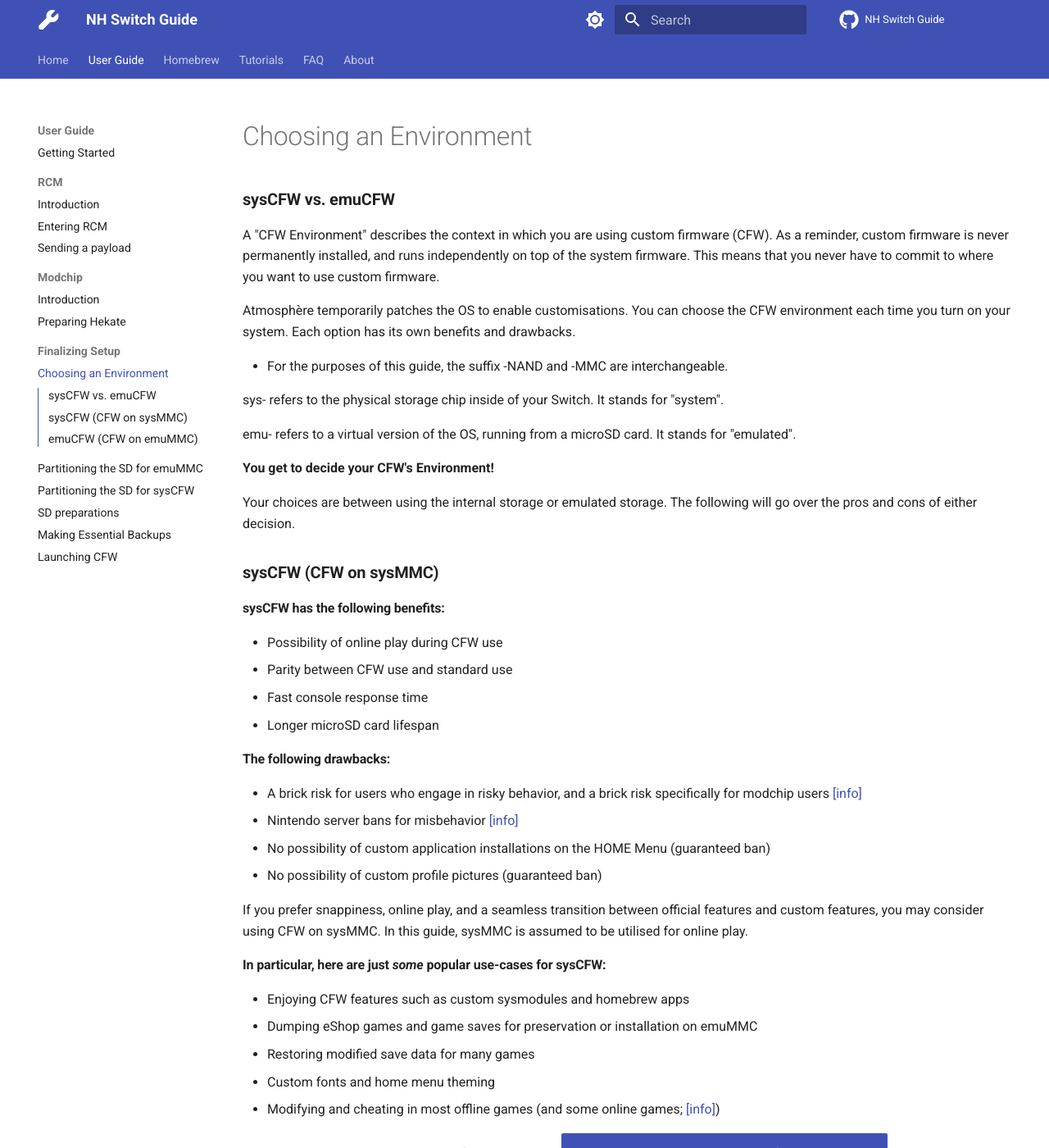
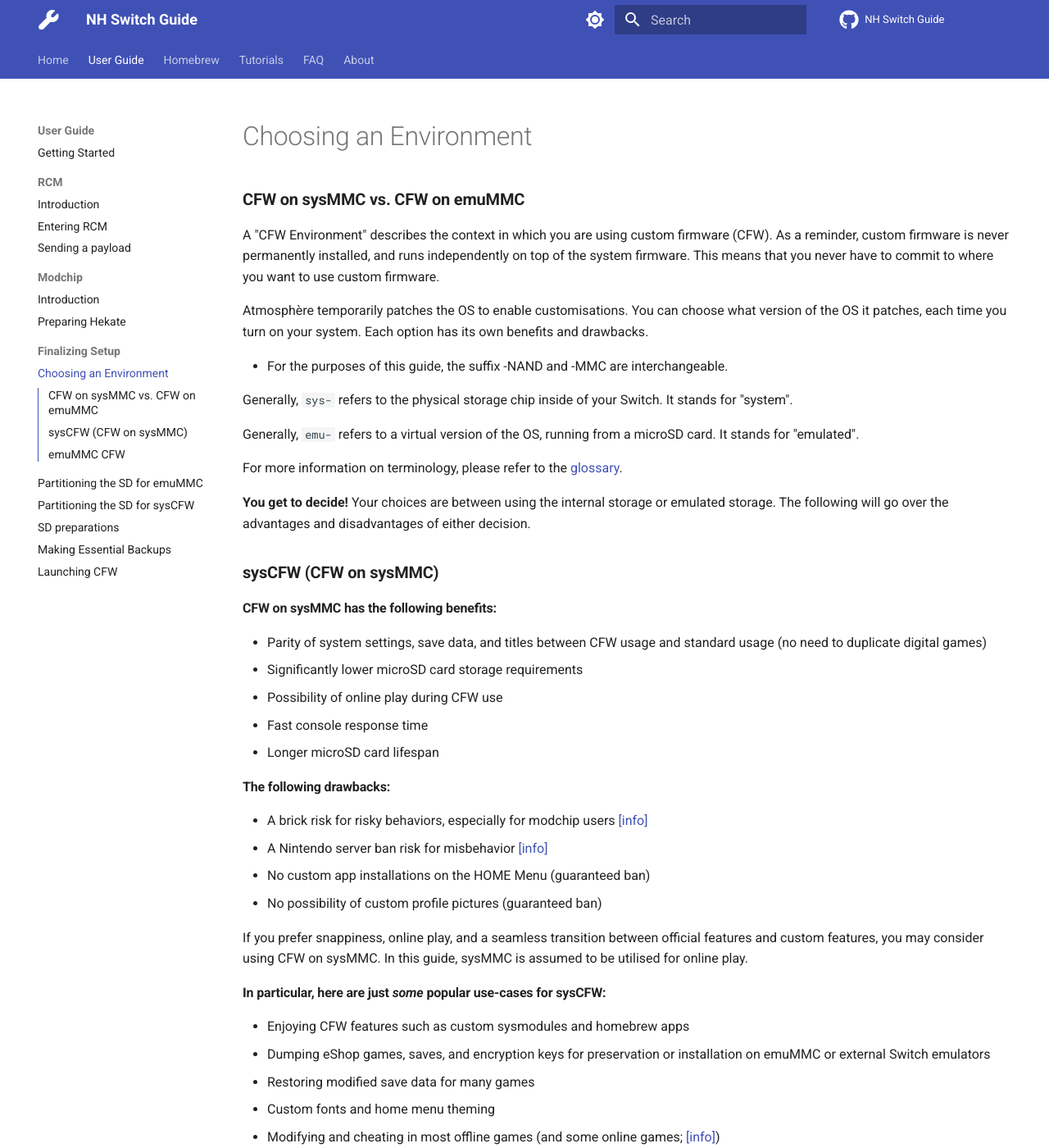
Before and after one commit to nh-server/switch-guide, an MkDocs documentation site: the page built from docs/user_guide/all/cfw_environment.md, in a window 1280 px wide and 1400 px high. Shown: the whole window at 82% size. Built offline with MkDocs 1.6.1 and Material for MkDocs 9.7.7, drawn with Linux system fonts in a browser that asks for light colours; comment, search, counter and statistics services are not loaded; some of the changed text lies outside the part shown.

Commit message:
Reverted terminology parity, add link to glossary, add FAQ
Clarify what a person who only cares to emulate might want to choose as well
Moved both buttons to the bottom again to force readers to read through all advantages and disadvantages

```diff
--- a/docs/user_guide/all/cfw_environment.md
+++ b/docs/user_guide/all/cfw_environment.md
@@ -1,34 +1,35 @@
-### **sysCFW vs. emuCFW**
+### **CFW on sysMMC vs. CFW on emuMMC**
 
 A "CFW Environment" describes the context in which you are using custom firmware (CFW).
 As a reminder, custom firmware is never permanently installed, and runs independently on top of the system firmware. This means that you never have to commit to where you want to use custom firmware.
 
-Atmosphère temporarily patches the OS to enable customisations. You can choose the CFW environment each time you turn on your system. Each option has its own benefits and drawbacks.
+Atmosphère temporarily patches the OS to enable customisations. You can choose what version of the OS it patches, each time you turn on your system. Each option has its own benefits and drawbacks.
 
  - For the purposes of this guide, the suffix -NAND and -MMC are interchangeable.
 
-sys- refers to the physical storage chip inside of your Switch. It stands for "system".
+Generally, `sys-` refers to the physical storage chip inside of your Switch. It stands for "system".
 
-emu- refers to a virtual version of the OS, running from a microSD card. It stands for "emulated".
+Generally, `emu-` refers to a virtual version of the OS, running from a microSD card. It stands for "emulated".
 
-**You get to decide your CFW's Environment!**
+For more information on terminology, please refer to the [glossary](../../extras/glossary.md).
 
-Your choices are between using the internal storage or emulated storage. The following will go over the pros and cons of either decision.
+**You get to decide!** Your choices are between using the internal storage or emulated storage. The following will go over the advantages and disadvantages of either decision.
 
 ### **sysCFW (CFW on sysMMC)**
-#### **sysCFW has the following benefits:**
+#### **CFW on sysMMC has the following benefits:**
 
+* Parity of system settings, save data, and titles between CFW usage and standard usage (no need to duplicate digital games)
+* Significantly lower microSD card storage requirements
 * Possibility of online play during CFW use
-* Parity between CFW use and standard use
 * Fast console response time
 * Longer microSD card lifespan
 
 
 #### **The following drawbacks:**
 
-* A brick risk for users who engage in risky behavior, and a brick risk specifically for modchip users [[info]](#modchip-instability)
-* Nintendo server bans for misbehavior [[info]](https://nx.eiphax.tech/ban.html)
-* No possibility of custom application installations on the HOME Menu (guaranteed ban)
+* A brick risk for risky behaviors, especially for modchip users [[info]](#modchip-instability)
+* A Nintendo server ban risk for misbehavior [[info]](https://nx.eiphax.tech/ban.html)
+* No custom app installations on the HOME Menu (guaranteed ban)
 * No possibility of custom profile pictures (guaranteed ban)
 
 If you prefer snappiness, online play, and a seamless transition between official features and custom features, you may consider using CFW on sysMMC. In this guide, sysMMC is assumed to be utilised for online play.
@@ -36,26 +37,24 @@
 #### **In particular, here are just *some* popular use-cases for sysCFW:**
 
 * Enjoying CFW features such as custom sysmodules and homebrew apps
-* Dumping eShop games and game saves for preservation or installation on emuMMC
+* Dumping eShop games, saves, and encryption keys for preservation or installation on emuMMC or external Switch emulators
 * Restoring modified save data for many games
 * Custom fonts and home menu theming
 * Modifying and cheating in most offline games (and some online games; [[info]](../../extras/cheats.md))
 
 
-To proceed with sysCFW, click on the following button:
-[Formatting/Partitioning the SD for sysCFW :material-arrow-right:](../all/partitioning_sd_syscfw.md){ .md-button .md-button--primary }
 
-### **emuCFW (CFW on emuMMC)**
-#### **emuCFW has the following benefits:**
+### **emuMMC CFW**
+#### **CFW on emuMMC has the following benefits:**
 
 * No risk of bans as long as emuMMC remains offline from Nintendo [[info]](../../extras/img/ban.png)
 * A safe area to test dangerous or risky mods and homebrew
-* No chance of bricking and losing console-unique information
+* No chance of bricking and losing console-unique information while using CFW
 
-#### **emuCFW has the following drawbacks:**
+#### **CFW on emuMMC has the following drawbacks:**
 
 * Large microSD size requirement (32GB or 64GB will be reserved, depending on if you use an Switch OLED or not)
-* This also means a minimum of 128GB is required (unless you are an advanced user and can resize the USER partition of your NAND)
+ This also means a minimum of 128GB is required (unless you are an advanced user and can resize the USER partition of your NAND)
 * Slower console response times
 * No official online play while in CFW
 * More microSD card wear over time
@@ -66,7 +65,7 @@
 
 If you prefer foolproofing, and a separation between official features and custom features, you may consider using CFW on emuMMC. In this guide, emuMMC is assumed to be utilised for offline play.
 
-#### **In particular, here are just *some* popular use-cases for emuCFW:**
+#### **In particular, here are just *some* popular use-cases for CFW on emuMMC:**
 
 * Installing game cartridges
 * Restoring modified save data for any game
@@ -75,9 +74,12 @@
 * Downgrading titles to base versions, without mandatory updates
 * Enjoying CFW features such as custom sysmodules and homebrew apps
 
-To proceed with emuCFW, click on the following button:
-[Formatting/Partitioning the SD for emuCFW :material-arrow-right:](../all/partitioning_sd.md){ .md-button .md-button--primary }
+To proceed with CFW on **sysMMC**, click on the following button:
+[Continue with the sysCFW path :material-arrow-right:](../all/partitioning_sd_syscfw.md){ .md-button .md-button--primary }
+
+To proceed with CFW on **emuMMC**, click on the following button:
+[Continue with the emuMMC path :material-arrow-right:](../all/partitioning_sd.md){ .md-button .md-button--primary }
 
 #####Modchip Instability
 !!! danger "Modchips"
-      Modchips directly infiltrate communication with the internal storage chip. Due to this, there are slight chances of NAND backups being tainted with corrupted data. If a bad backup is restored to sysNAND, the console can be bricked, and a modchip alone won't be able to fix it. To be safe, either only run an emuMMC on a console with a modchip, verify BOOT0/1 backups using tools like [NXNandManager (Windows)(https://github.com/eliboa/NxNandManager)] or test NAND backups by running them as emuMMCs before you flash them to the sysNAND.
+      Modchips directly infiltrate communication with the internal storage chip. Due to this, there are slight chances of NAND backups being tainted with corrupted data. If a bad backup is restored to sysNAND, the console can be bricked, and a modchip alone won't be able to fix it. To be safe, either only run an emuMMC on a console with a modchip, verify BOOT0/1 backups using tools like [NXNandManager (Windows)](https://github.com/eliboa/NxNandManager) or test NAND backups by running them as emuMMCs before you flash them to the sysNAND.
```
